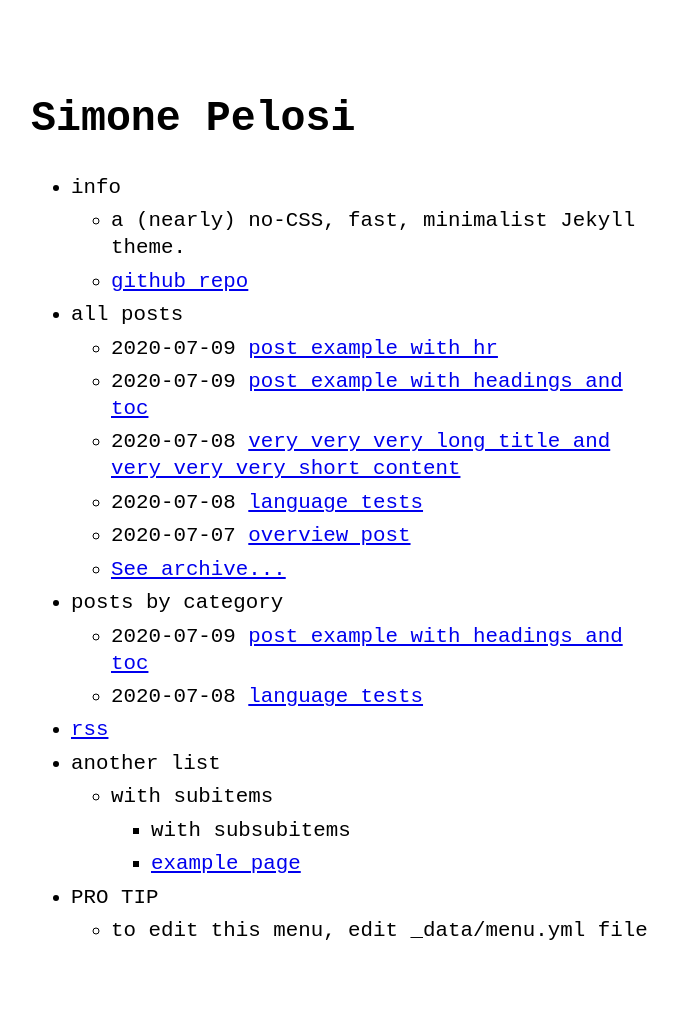
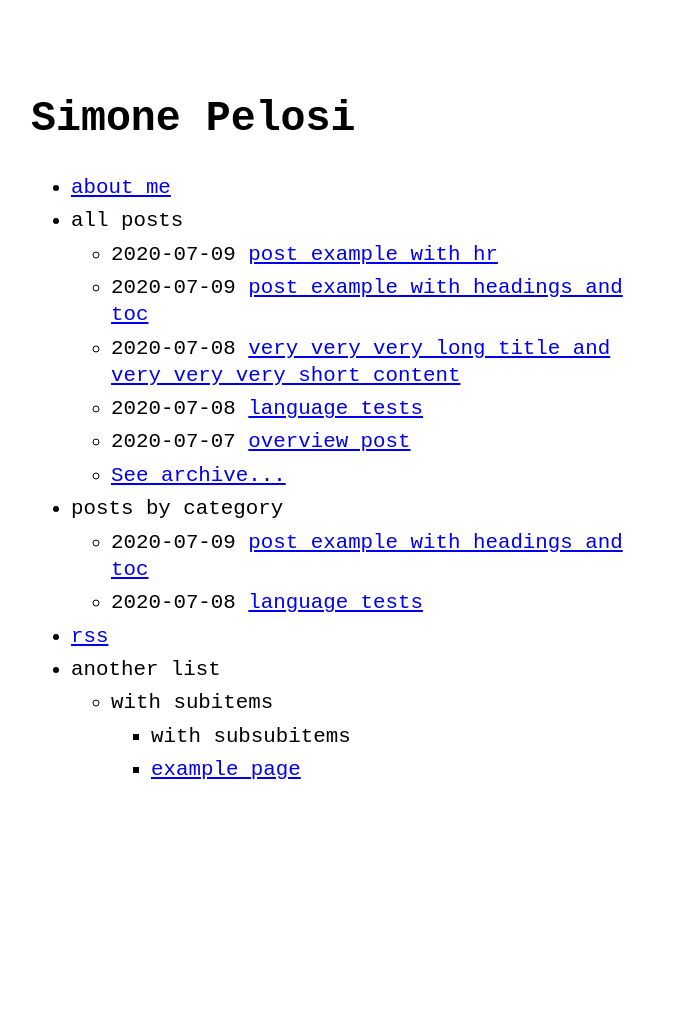
Before and after one commit to simonepelosi/simonepelosi.github.io, a Jekyll site: the page built from index.md, in a window 1280 px wide. Shown: the whole page, without its empty margins (289-967 px from the left). Built offline with Jekyll 4.4.1, drawn with Linux system fonts in a browser that asks for light colours; after the commit the page ends 900 px from its top, so only the background shows below that.

Commit message:
Update menu.yml

```diff
--- a/_data/menu.yml
+++ b/_data/menu.yml
@@ -2,11 +2,8 @@
 # https://github.com/riggraz/no-style-please#customize-the-menu
 
 entries:
-  - title: info
-    entries:
-      - title: a (nearly) no-CSS, fast, minimalist Jekyll theme.
-      - title: github repo
-        url: https://github.com/riggraz/no-style-please
+  - title: about me
+    url: about
   - title: all posts
     post_list:
       limit: 5
@@ -31,6 +28,3 @@ entries:
           - title: with subsubitems
           - title: example page
             url: about
-  - title: PRO TIP
-    entries:
-      - title: to edit this menu, edit _data/menu.yml file
```
